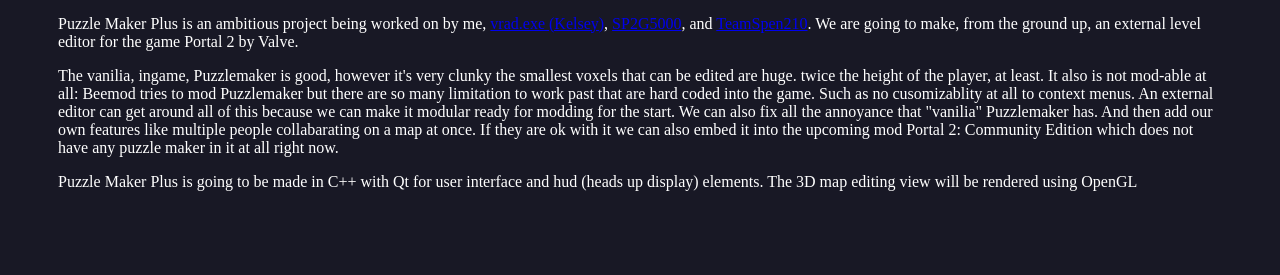
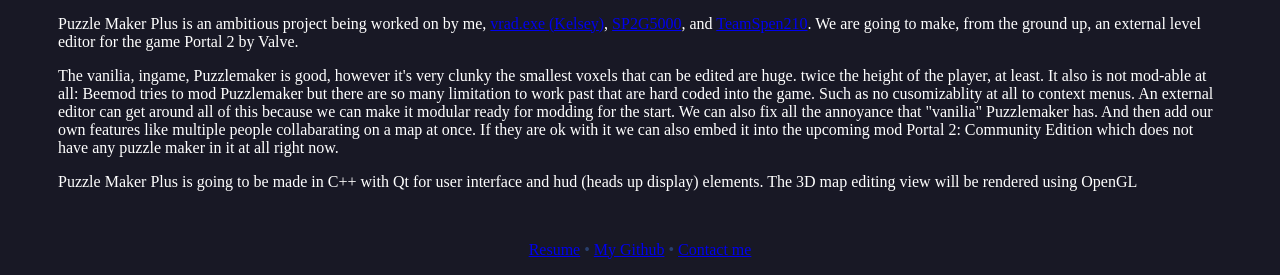
Before and after one commit to Ascendance2001/Ascendance2001.github.io, a plain HTML site: page index.html in a window 1280 px wide. Shown: the part 814-1089 px from the top of the page. Before the commit the page ends 1021 px from the top, so only its background shows below. Drawn offline with Linux system fonts and the light colour scheme.

Commit message:
Added footer

```diff
--- a/index.html
+++ b/index.html
@@ -63,5 +63,19 @@
                 Puzzle Maker Plus is going to be made in C++ with Qt for user interface and hud (heads up display) elements. The 3D map editing view will be rendered using OpenGL
             </p>
         </div>
+        <footer style="color: rgb(41, 63, 109); text-align: center; margin-top: 50px;">
+            <!-- <ul>
+                <li>
+                    Resume
+                </li>
+                <li>
+                    My github
+                </li>
+                <li>
+                    Contact me
+                </li>
+            </ul> -->
+            <p><a href="./other resources/Resume but Censored.pdf">Resume</a> • <a href="https://github.com/Ascendance2001">My Github</a> •  <a href="https://discord.com/users/290119626560503811">Contact me</a></p>
+        </footer>
     </body>
 </html>
```
Also changed, not shown: 1 other file.
